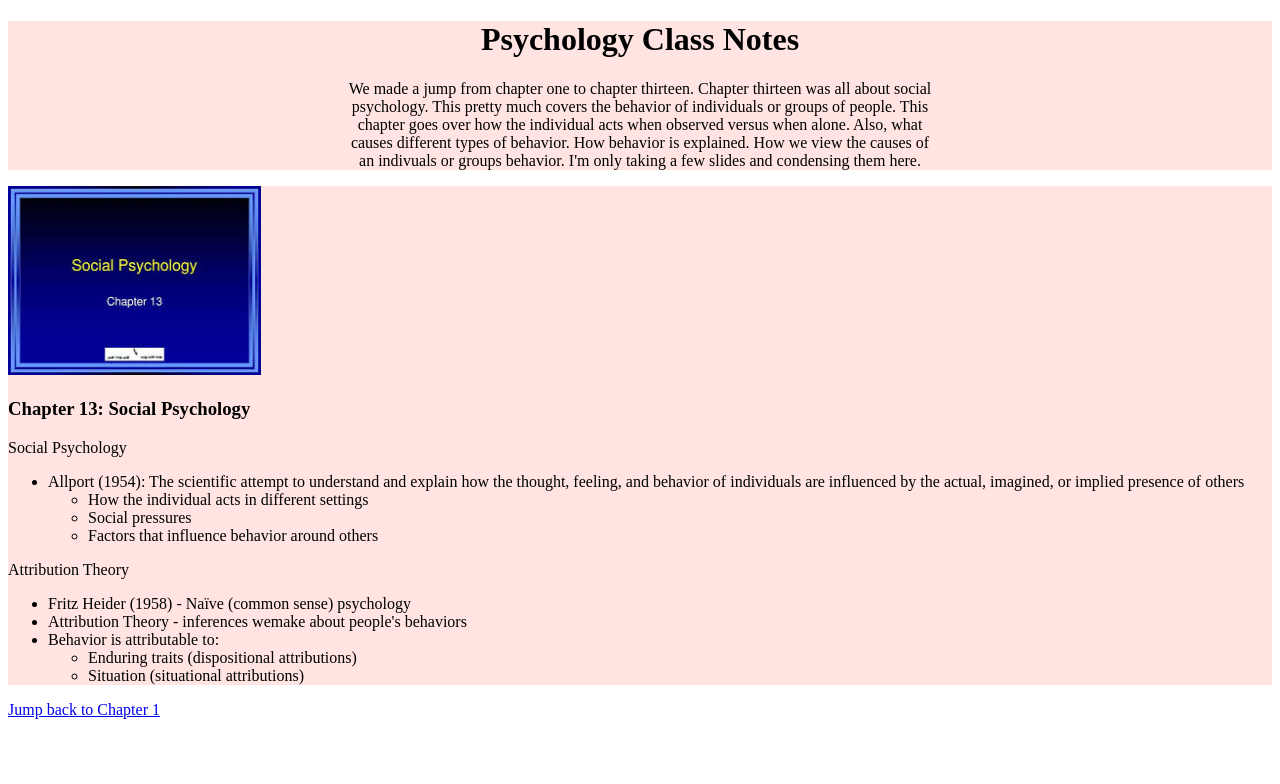
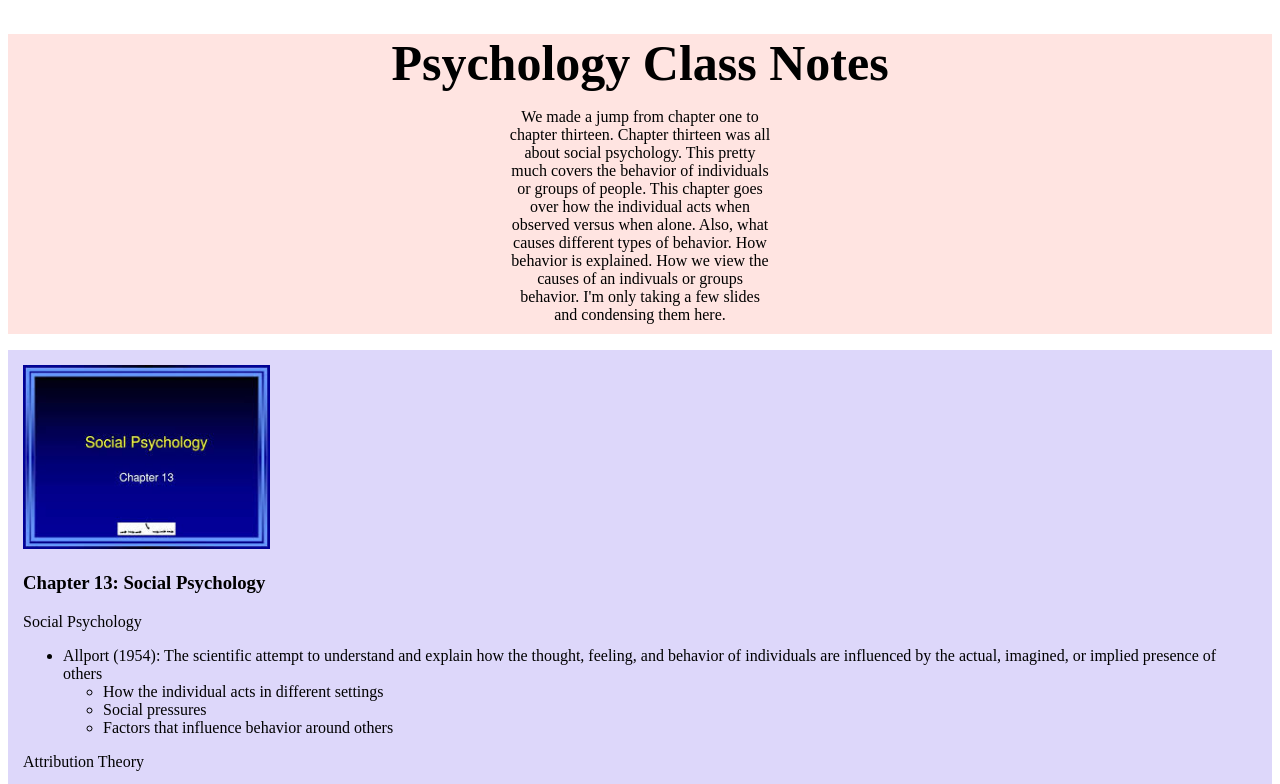
Before and after one commit to 01JamesHammond/Psychology, a plain HTML site: page page2.html in a window 1280 px wide. Shown: the top 784 px of the page. Drawn offline with Linux system fonts and the light colour scheme.

Commit message:
I added the two classes and IDs to both html files. I also added style.css and used it to change the background color, and to change the format of the page.

```diff
--- a/page2.html
+++ b/page2.html
@@ -9,15 +9,16 @@
 <body>
     <!-- This is for the title and the summary of what will be taught. -->
     <header>
-        <h1>Psychology Class Notes</h1>
-        <p>
+        <!-- This is where my two IDs are at-->
+        <h1 id = "title">Psychology Class Notes</h1>
+        <p id = "text">
             We made a jump from chapter one to chapter thirteen.
-            Chapter thirteen was all about social <br>psychology. This
+            Chapter thirteen was all about social psychology. This
             pretty much covers the behavior of individuals or groups
-            of people. This <br>chapter goes over how the individual
-            acts when observed versus when alone. Also, what <br>causes
+            of people. This chapter goes over how the individual
+            acts when observed versus when alone. Also, what causes
             different types of behavior. How behavior is explained.
-            How we view the causes of <br>an indivuals or groups behavior.
+            How we view the causes of an indivuals or groups behavior.
             I'm only taking a few slides and condensing them here.
         </p>
     </header>
@@ -25,13 +26,14 @@
     <main>
         <article>
             <!--This is the title slide for chapter 13. -->
-            <img
+            <!-- This is also where one of my classes is at. -->
+            <img class = "img"
                 src = "./img/Chapter 13 Photo.jpg"
                 alt = "Chapter 13 Title Slide"
                 width = "20%"
             >
             <h3>Chapter 13: Social Psychology</h3>
-            <section>
+            <section class = "the-lesson">
                 <p>Social Psychology</p>
                 <ul>
                     <li>
@@ -61,7 +63,7 @@
         </article>
     </main>
     <!-- This is the link back to the main Chapter 1 page. -->
-    <footer>
+    <footer class = "link">
         <a href="index.html">Jump back to Chapter 1</a>
     </footer>
 </body>
--- a/style.css
+++ b/style.css
@@ -1,10 +1,36 @@
 header {
   background-color: mistyrose;
-  text-align: center;
-  text-
+  margin: 0px;
 }
 
 main {
-  background-color: mistyrose;
-  text-align: left;
+  background-color:rgb(221, 215, 250);
+  padding: 15px;
 }
+
+.img {
+  max-width: 300px; /* or any fixed size you want */
+  height: auto;
+}
+
+.the-lesson {
+    text-align: left;
+}
+
+.link {
+    text-align: center;
+    padding: 15px;
+}
+
+#title {
+    text-align: center;
+    font-size: 50px;
+    margin-bottom: 0;
+}
+
+#text{
+    text-align: center;
+    padding-left: 500px;
+    padding-right: 500px;
+    padding-bottom: 10px;
+}
```
Also changed, not shown: index.html (+11 -8 lines).
